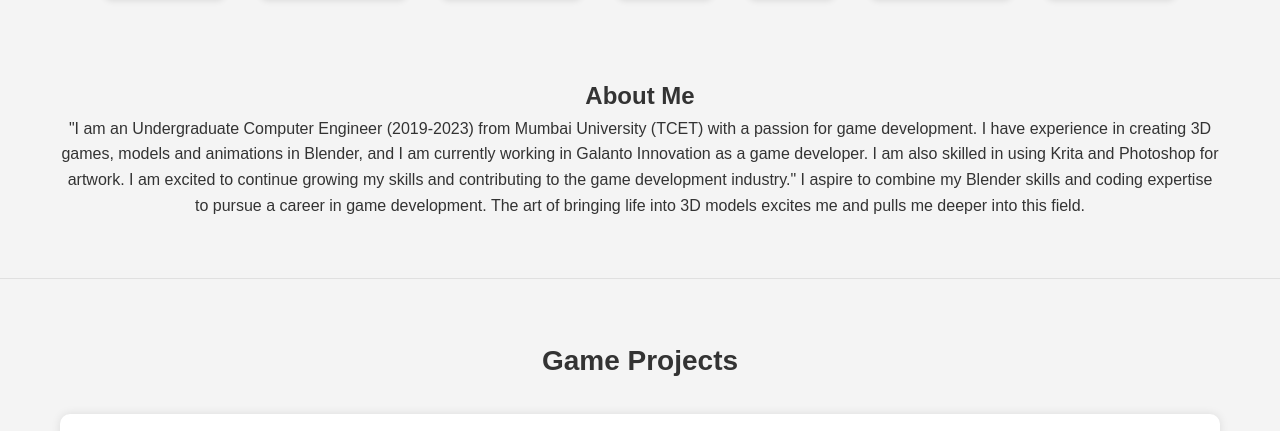
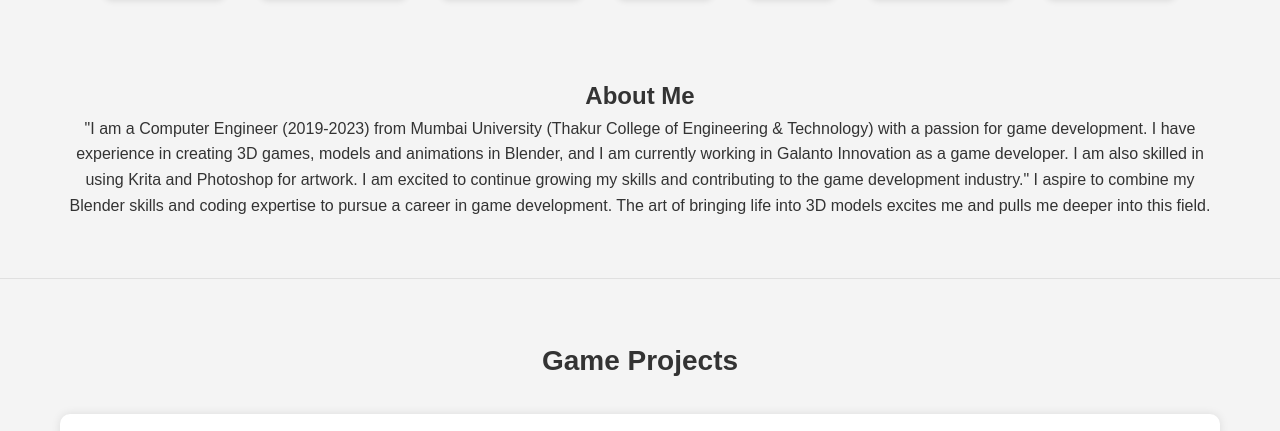
Before and after one commit to AkuMaurya/Portfolio, a website built with Vite: page index.html in a window 1280 px wide. Shown: the part 369-800 px from the top of the page. Built offline with nearby package versions, Linux system fonts and the light colour scheme.

Commit message:
Update index.html

```diff
--- a/index.html
+++ b/index.html
@@ -49,7 +49,7 @@
     <div class="container">
         <h2>About Me</h2>
         <p>
-            "I am an Undergraduate Computer Engineer (2019-2023) from Mumbai University (TCET) with a passion for game development. I have experience in creating 3D games, models and animations in Blender, and I am currently working in Galanto Innovation as a game developer. I am also skilled in using Krita and Photoshop for artwork. I am excited to continue growing my skills and contributing to the game development industry."
+            "I am a Computer Engineer (2019-2023) from Mumbai University (Thakur College of Engineering & Technology) with a passion for game development. I have experience in creating 3D games, models and animations in Blender, and I am currently working in Galanto Innovation as a game developer. I am also skilled in using Krita and Photoshop for artwork. I am excited to continue growing my skills and contributing to the game development industry."
 
             I aspire to combine my Blender skills and coding expertise to pursue a career in game development. The art of bringing life into 3D models excites me and pulls me deeper into this field.
 
```
